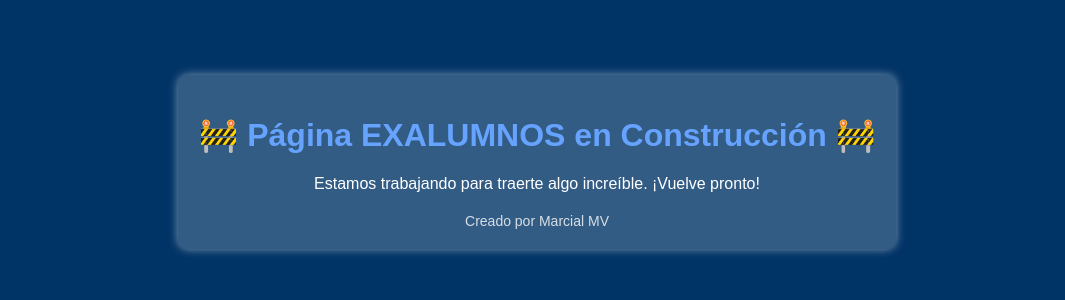
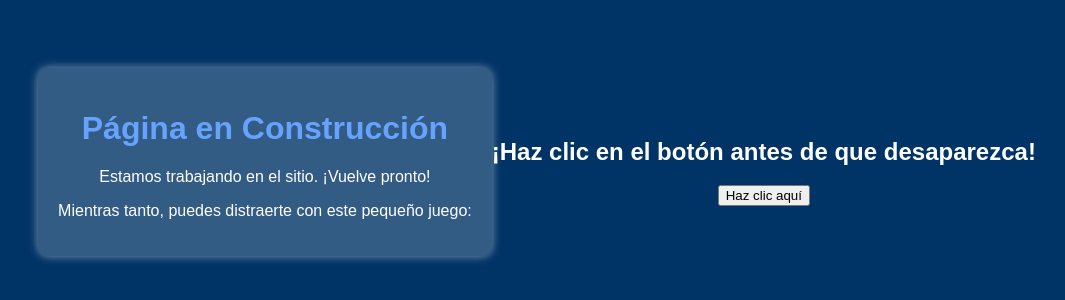
Before and after one commit to GaToPhArDo/exalumnos.jpvg, a plain HTML site: page index.html in a window 1280 px wide. Shown: the part 238-538 px from the top of the page, without its empty margins (103-1168 px from the left). Drawn offline with Linux system fonts and the light colour scheme.

Commit message:
agregando mini juego

```diff
--- a/index.html
+++ b/index.html
@@ -1,4 +1,3 @@
-<!DOCTYPE html>
 <html lang="es">
 <head>
     <meta charset="UTF-8">
@@ -8,9 +7,23 @@
 </head>
 <body>
     <div class="container">
-        <h1>🚧 Página EXALUMNOS en Construcción 🚧</h1>
-        <p>Estamos trabajando para traerte algo increíble. ¡Vuelve pronto!</p>
-        <footer>Creado por Marcial MV</footer>
+        <h1>Página en Construcción</h1>
+        <p>Estamos trabajando en el sitio. ¡Vuelve pronto!</p>
+        <p>Mientras tanto, puedes distraerte con este pequeño juego:</p>
     </div>
+    <div class="game-container">
+        <h2>¡Haz clic en el botón antes de que desaparezca!</h2>
+        <button class="button" onclick="moverBoton()">Haz clic aquí</button>
+    </div>
+
+    <script>
+        function moverBoton() {
+            let btn = document.querySelector('.button');
+            let x = Math.random() * (window.innerWidth - 100);
+            let y = Math.random() * (window.innerHeight - 50);
+            btn.style.left = `${x}px`;
+            btn.style.top = `${y}px`;
+        }
+    </script>
 </body>
 </html>
```
